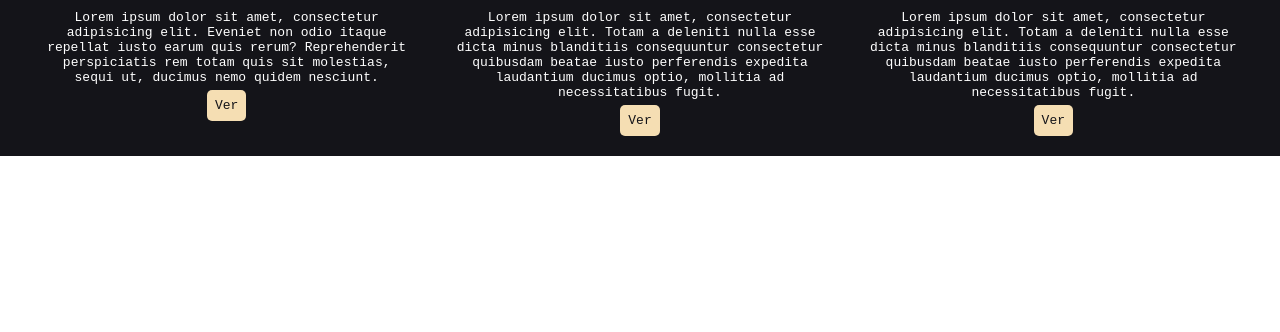
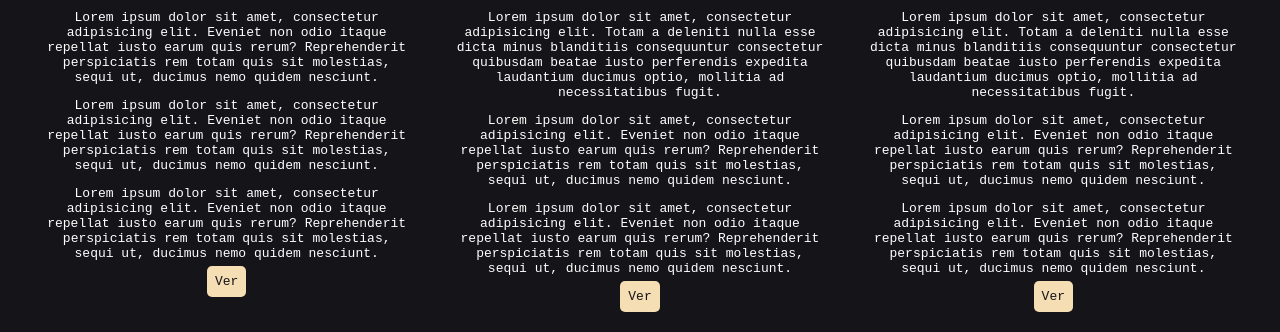
Before and after one commit to Diegoavilap/GitFacilito, a plain HTML site: page index.html in a window 1280 px wide. Shown: the part 980-1312 px from the top of the page. Before the commit the page ends 1136 px from the top, so only its background shows below. Drawn offline with Linux system fonts and the light colour scheme.

Commit message:
Se Agrego mas texto a los parrafos

```diff
--- a/index.html
+++ b/index.html
@@ -1,6 +1,5 @@
 <!DOCTYPE html>
 <html lang="es">
-
     <head>
         <title>Curso de Git</title>
         <!-- Meta -->
@@ -33,18 +32,24 @@
                         <i class="icon-social fa fa-youtube-play"></i>
                         <h3>Youtube</h3>
                         <p>Lorem ipsum dolor sit amet, consectetur adipisicing elit. Eveniet non odio itaque repellat iusto earum quis rerum? Reprehenderit perspiciatis rem totam quis sit molestias, sequi ut, ducimus nemo quidem nesciunt.</p>
+                        <p>Lorem ipsum dolor sit amet, consectetur adipisicing elit. Eveniet non odio itaque repellat iusto earum quis rerum? Reprehenderit perspiciatis rem totam quis sit molestias, sequi ut, ducimus nemo quidem nesciunt.</p>
+                        <p>Lorem ipsum dolor sit amet, consectetur adipisicing elit. Eveniet non odio itaque repellat iusto earum quis rerum? Reprehenderit perspiciatis rem totam quis sit molestias, sequi ut, ducimus nemo quidem nesciunt.</p>
                         <a href="" class="btn">Ver</a>
                     </article>
                     <article class="block">
                         <i class="icon-social fa fa-facebook-official"></i>
                         <h3>Facebook</h3>
                         <p>Lorem ipsum dolor sit amet, consectetur adipisicing elit. Totam a deleniti nulla esse dicta minus blanditiis consequuntur consectetur quibusdam beatae iusto perferendis expedita laudantium ducimus optio, mollitia ad necessitatibus fugit.</p>
+                        <p>Lorem ipsum dolor sit amet, consectetur adipisicing elit. Eveniet non odio itaque repellat iusto earum quis rerum? Reprehenderit perspiciatis rem totam quis sit molestias, sequi ut, ducimus nemo quidem nesciunt.</p>
+                        <p>Lorem ipsum dolor sit amet, consectetur adipisicing elit. Eveniet non odio itaque repellat iusto earum quis rerum? Reprehenderit perspiciatis rem totam quis sit molestias, sequi ut, ducimus nemo quidem nesciunt.</p>
                         <a href="" class="btn">Ver</a>
                     </article>
                     <article class="block">
                         <i class="icon-social fa fa-twitter"></i>
                         <h3>Twitter</h3>
                         <p>Lorem ipsum dolor sit amet, consectetur adipisicing elit. Totam a deleniti nulla esse dicta minus blanditiis consequuntur consectetur quibusdam beatae iusto perferendis expedita laudantium ducimus optio, mollitia ad necessitatibus fugit.</p>
+                        <p>Lorem ipsum dolor sit amet, consectetur adipisicing elit. Eveniet non odio itaque repellat iusto earum quis rerum? Reprehenderit perspiciatis rem totam quis sit molestias, sequi ut, ducimus nemo quidem nesciunt.</p>
+                        <p>Lorem ipsum dolor sit amet, consectetur adipisicing elit. Eveniet non odio itaque repellat iusto earum quis rerum? Reprehenderit perspiciatis rem totam quis sit molestias, sequi ut, ducimus nemo quidem nesciunt.</p>
                         <a href="" class="btn">Ver</a>
                     </article>
                 </div>
```
